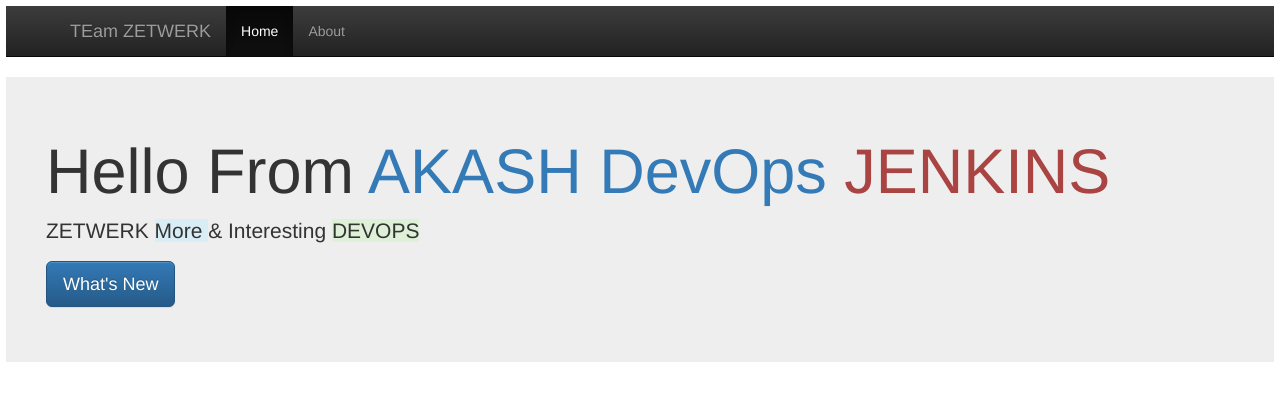
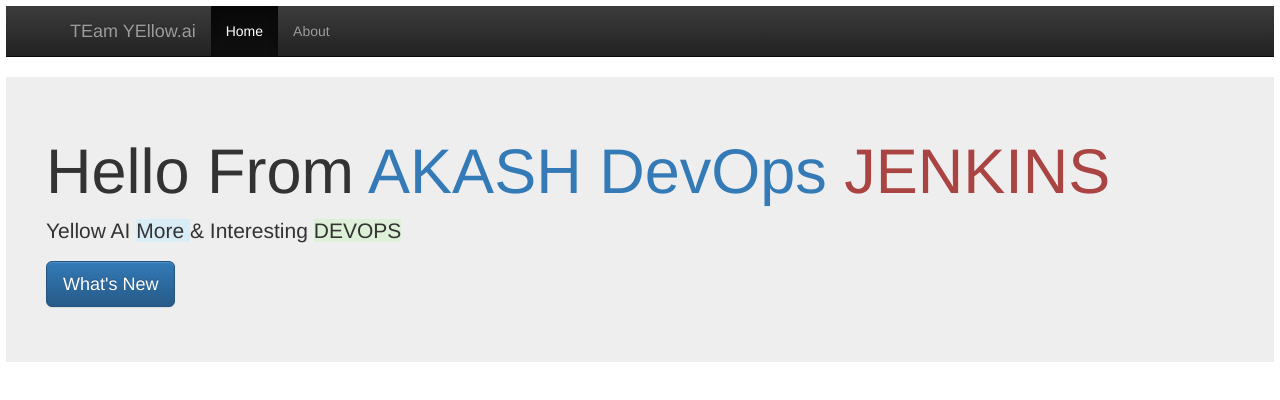
Before and after one commit to abhiman619/nodejs-app-35, a website: page index.html in a window 1280 px wide. Drawn offline with nearby package versions, Linux system fonts and the light colour scheme.

Commit message:
Update index.html

```diff
--- a/index.html
+++ b/index.html
@@ -10,7 +10,7 @@
     <div style="margin:6px;">
       <nav class="navbar navbar-inverse navbar-static-top">
     <div class="container">
-      <a class="navbar-brand" href="/"> TEam ZETWERK </a>
+      <a class="navbar-brand" href="/"> TEam YEllow.ai </a>
       <ul class="nav navbar-nav">
         <li class="active">
           <a href="/"> Home </a>
@@ -23,7 +23,7 @@
   </nav>
       <div class="jumbotron"  style="padding:40px;">
         <h1> Hello From  <span class="text-primary"> AKASH DevOps </span><span class="text-danger"> JENKINS </span></h1>
-        <p> ZETWERK  <span class="bg-info"> More </span> & Interesting <span class="bg-success"> DEVOPS </span></p>
+        <p> Yellow AI <span class="bg-info"> More </span> & Interesting <span class="bg-success"> DEVOPS </span></p>
         <p><a class="btn btn-primary btn-lg" href="#" role="button">What's New</a></p>
       </div>
     </div>
```
